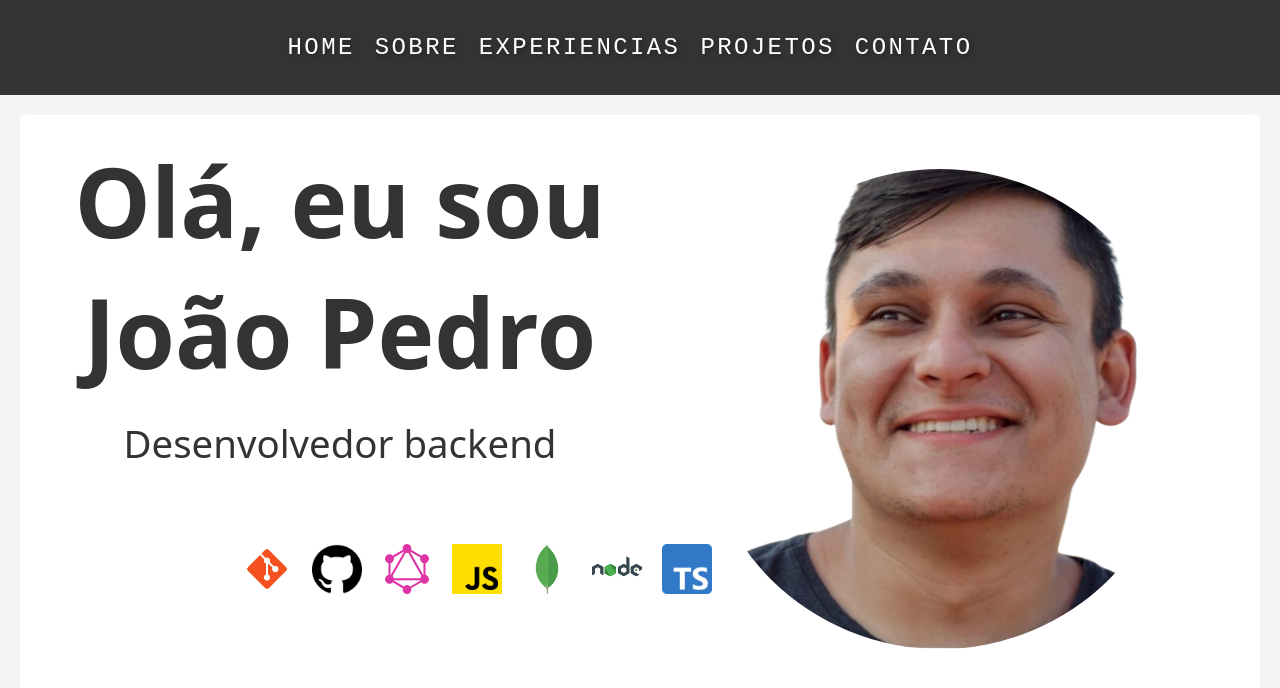
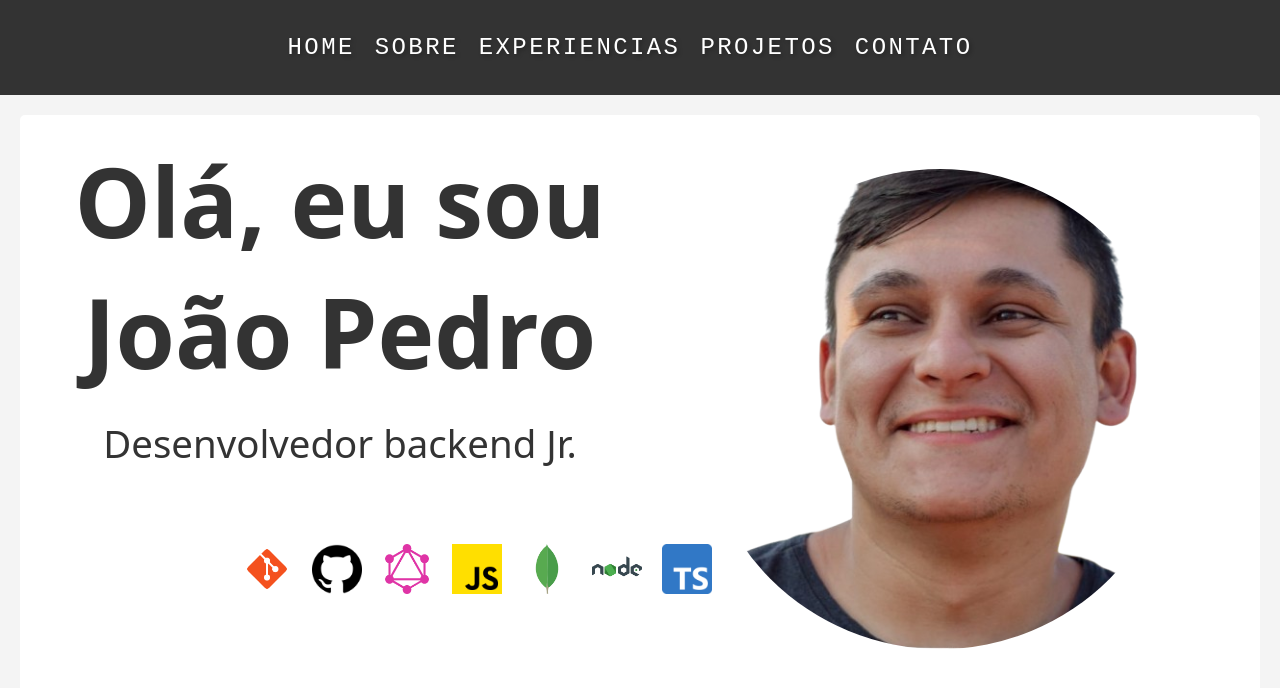
Before and after one commit to jaoguimaraes/portfolio, a React (Create React App) app: page / in a window 1280 px wide. Shown: the top 688 px of the page. Built offline with nearby package versions, Linux system fonts and the light colour scheme.

Commit message:
level of improvement thought

```diff
--- a/src/Components/Home.js
+++ b/src/Components/Home.js
@@ -28,7 +28,7 @@ export default function About() {
           animate={{ opacity: 1 }}
           transition={{ delay: 1.5, duration: 1.5 }}
         >
-          <p>Desenvolvedor backend</p>
+          <p>Desenvolvedor backend Jr.</p>
         </motion.div>
       </div>
 
```
